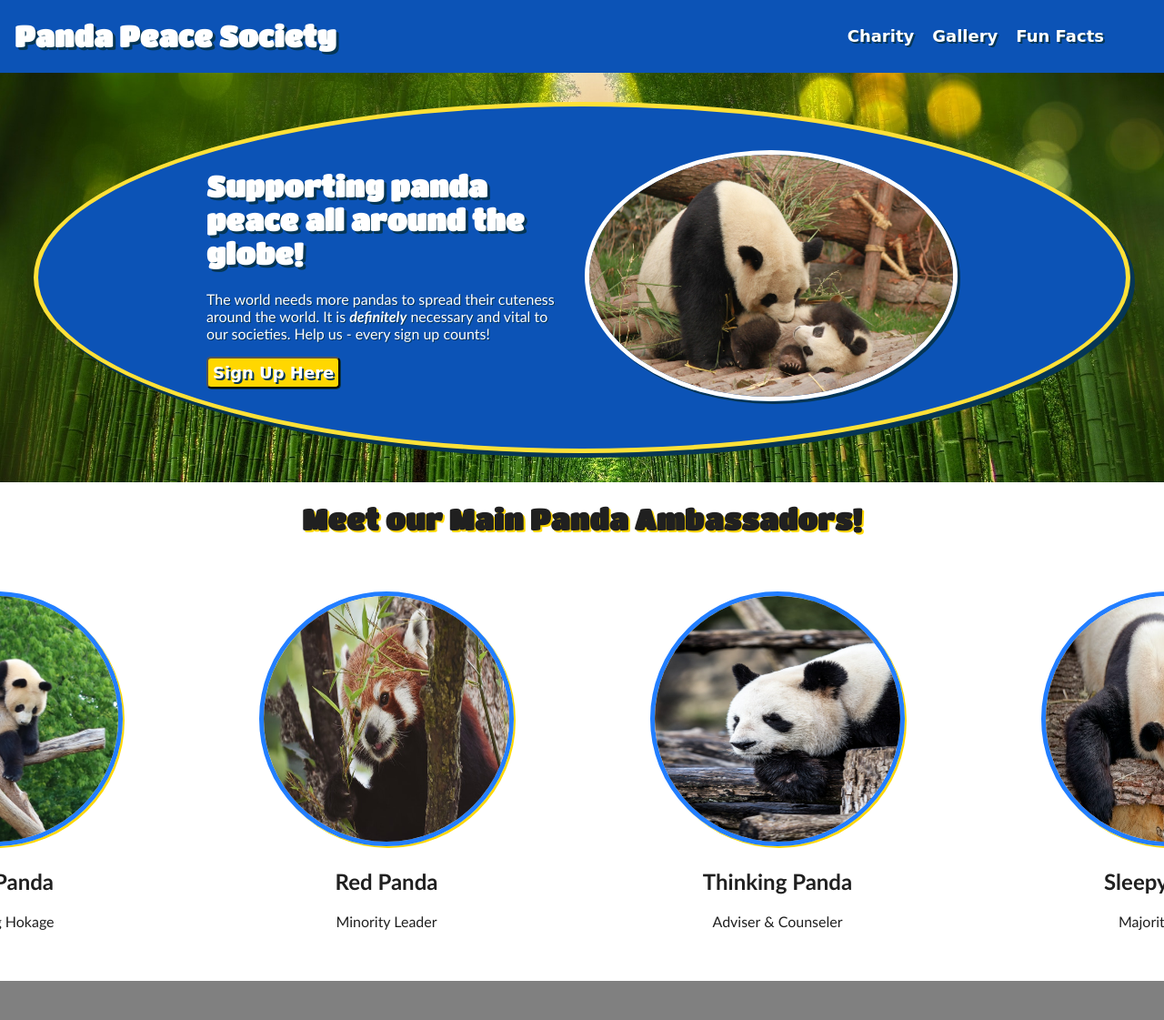
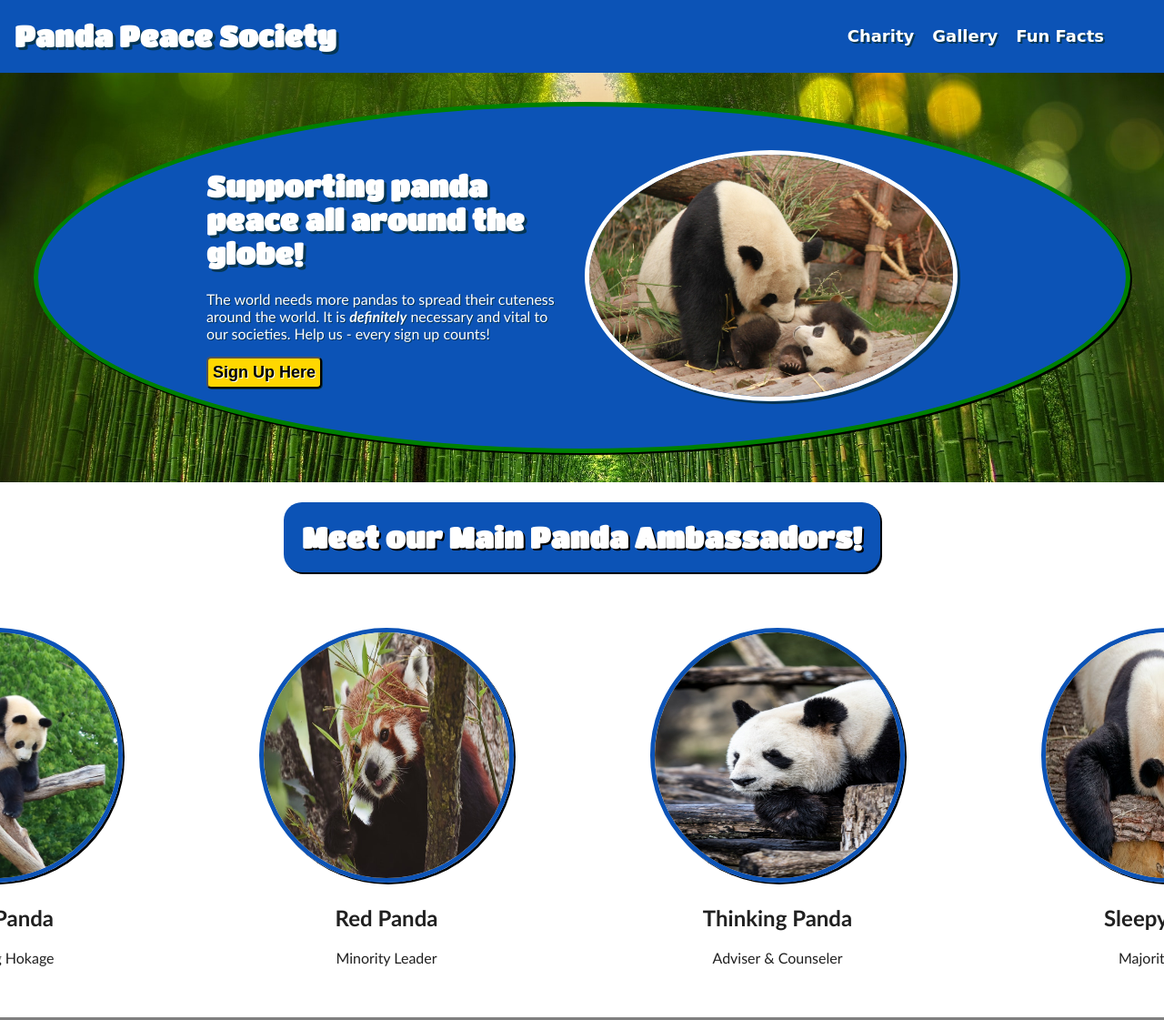
Before and after one commit to DenmarkMelchor/Landing-Page-Pandas, a plain HTML site: page index.html in a window 1280 px wide. Shown: the top 1121 px of the page at 91% size. Drawn offline with Linux system fonts and the light colour scheme.

Commit message:
Added border to picture section header and some minor color changes

```diff
--- a/styles.css
+++ b/styles.css
@@ -52,8 +52,8 @@ ul, a {
 .main-section-containter {
     display: flex;
     border-radius: 50%;
-    border: 5px solid rgb(255, 225, 56);
-    box-shadow: 5px 5px rgb(5, 54, 85);
+    border: 5px solid green;
+    box-shadow: 2px 2px black;
     max-width: 1100px;
     flex: 1 1 auto;
     padding: 3em;
@@ -92,6 +92,12 @@ button {
     text-shadow: 1px 1px rgb(5, 54, 85);
 }
 
+.main-sign-up a {
+    font-family: Arial, Helvetica, sans-serif;
+    color: black;
+    text-shadow: 1px 1px white;
+}
+
 .main-image {
     border-radius: 50%;
     max-width: 400px;
@@ -108,8 +114,13 @@ button {
 }
 
 .picture-section h1 {
-    color: rgb(32, 32, 32);
-    text-shadow: 2px 2px gold;
+    color: white;
+    text-shadow: 2px 2px black;
+    border-radius: 20px;
+    background-color: #0c53b6;
+    box-shadow: 2px 2px black;
+    padding: 20px;
+    margin: 10;
 }
 
 .picture-section-container {
@@ -126,8 +137,8 @@ button {
     width: 270px;
     height: 270px;
     border-radius: 300px;
-    border: 5px solid #227eff;
-    box-shadow: 2px 2px gold;
+    border: 5px solid #0c53b6;
+    box-shadow: 2px 2px black;
 }
 
 .description-container {
```
